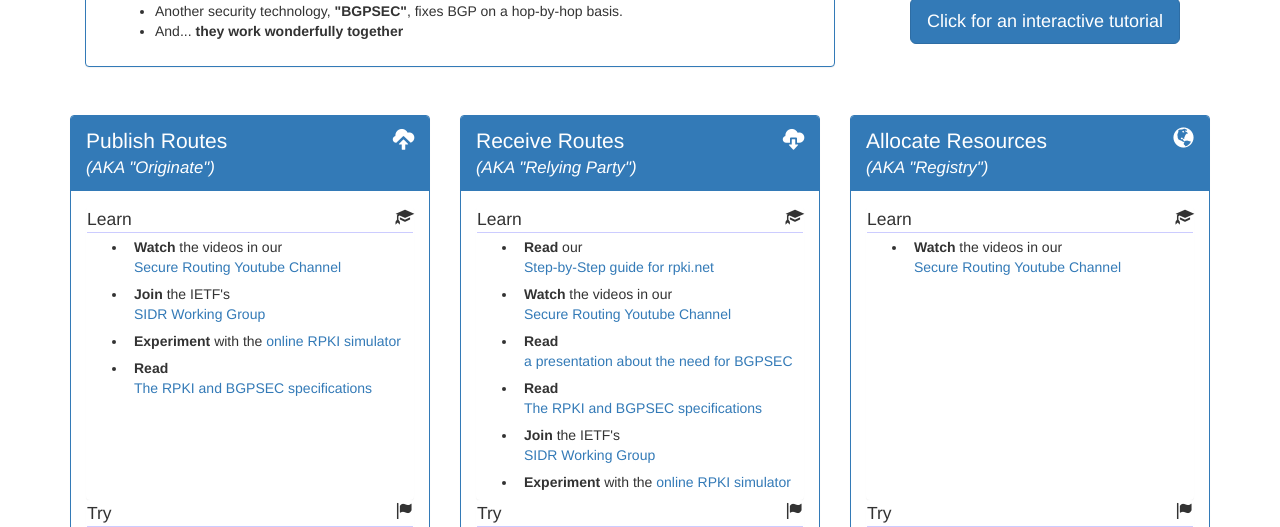
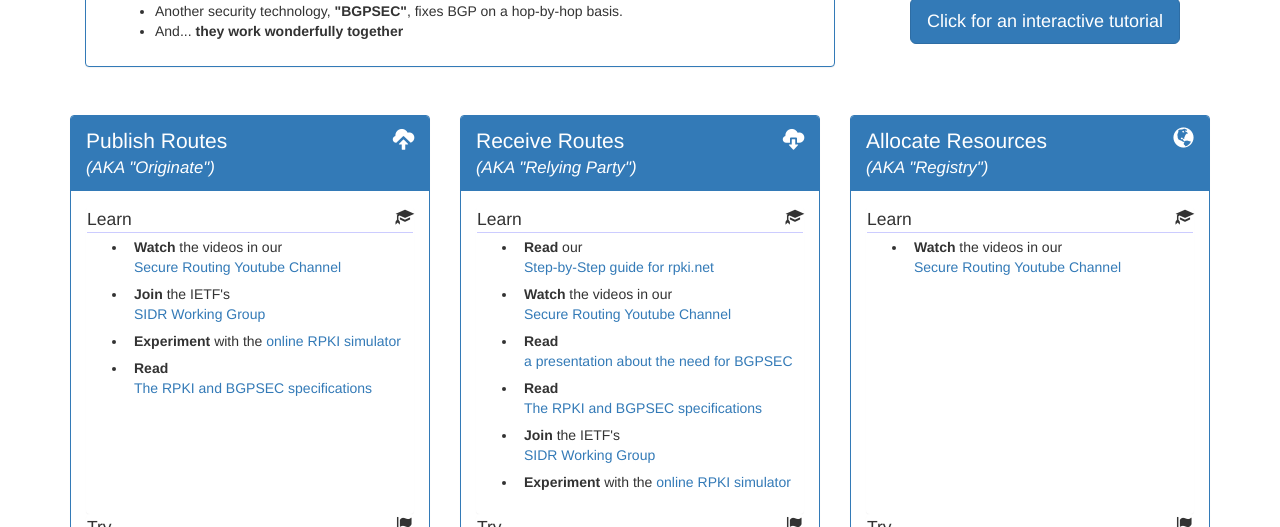
Before and after one commit to securerouting/securerouting.github.io, a plain HTML site: page index.html in a window 1280 px wide. Shown: the part 425-952 px from the top of the page. Drawn offline with Linux system fonts and the light colour scheme.

Commit message:
increase size of learn

```diff
--- a/css/style.css
+++ b/css/style.css
@@ -23,7 +23,7 @@ div.aka {
 }
 
 div.panel-ltd, div.main-container > div.sr-learn {
-    height: 21em;
+    height: 22em;
 }
 
 div.panel-ltd, div.main-container > div.sr-try {
```
